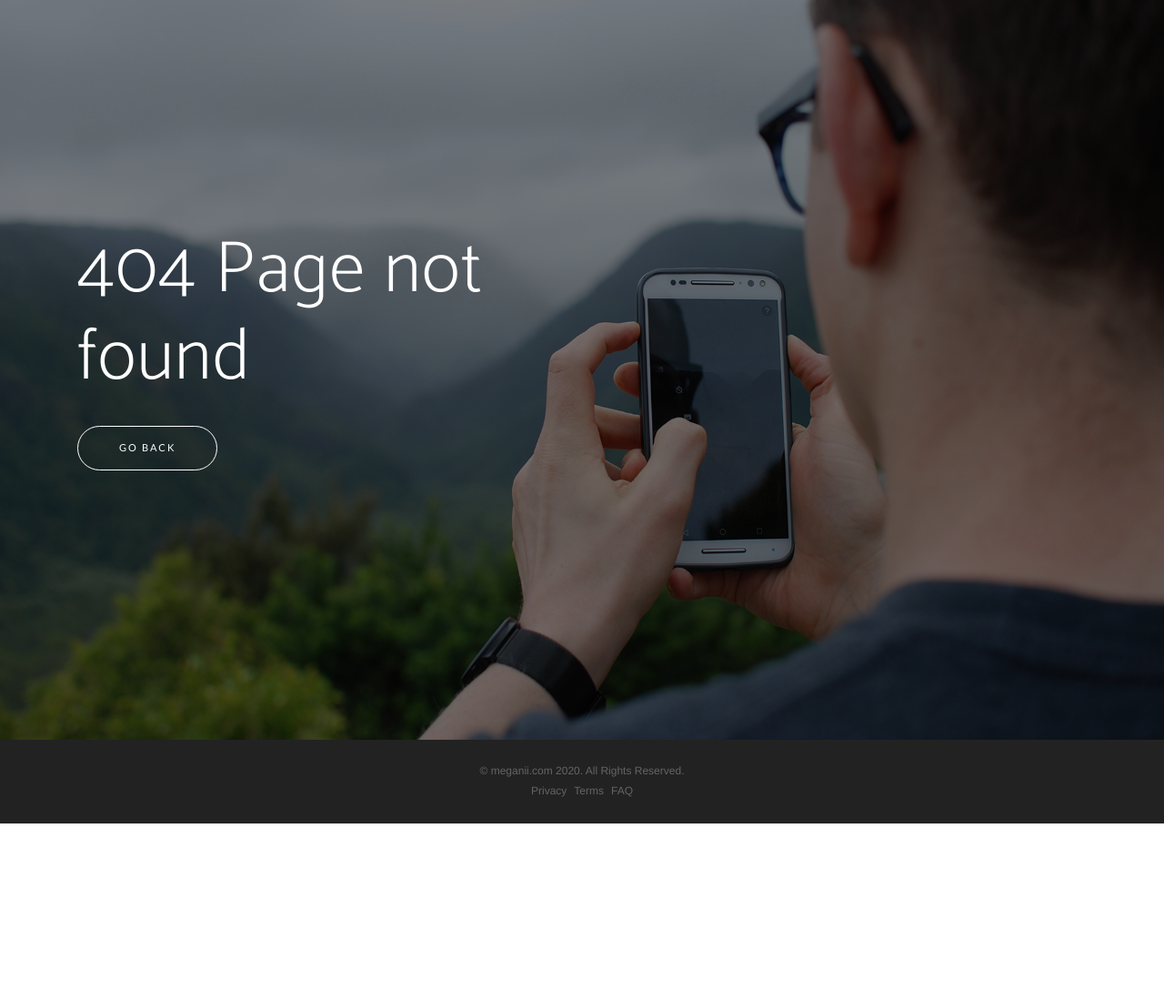
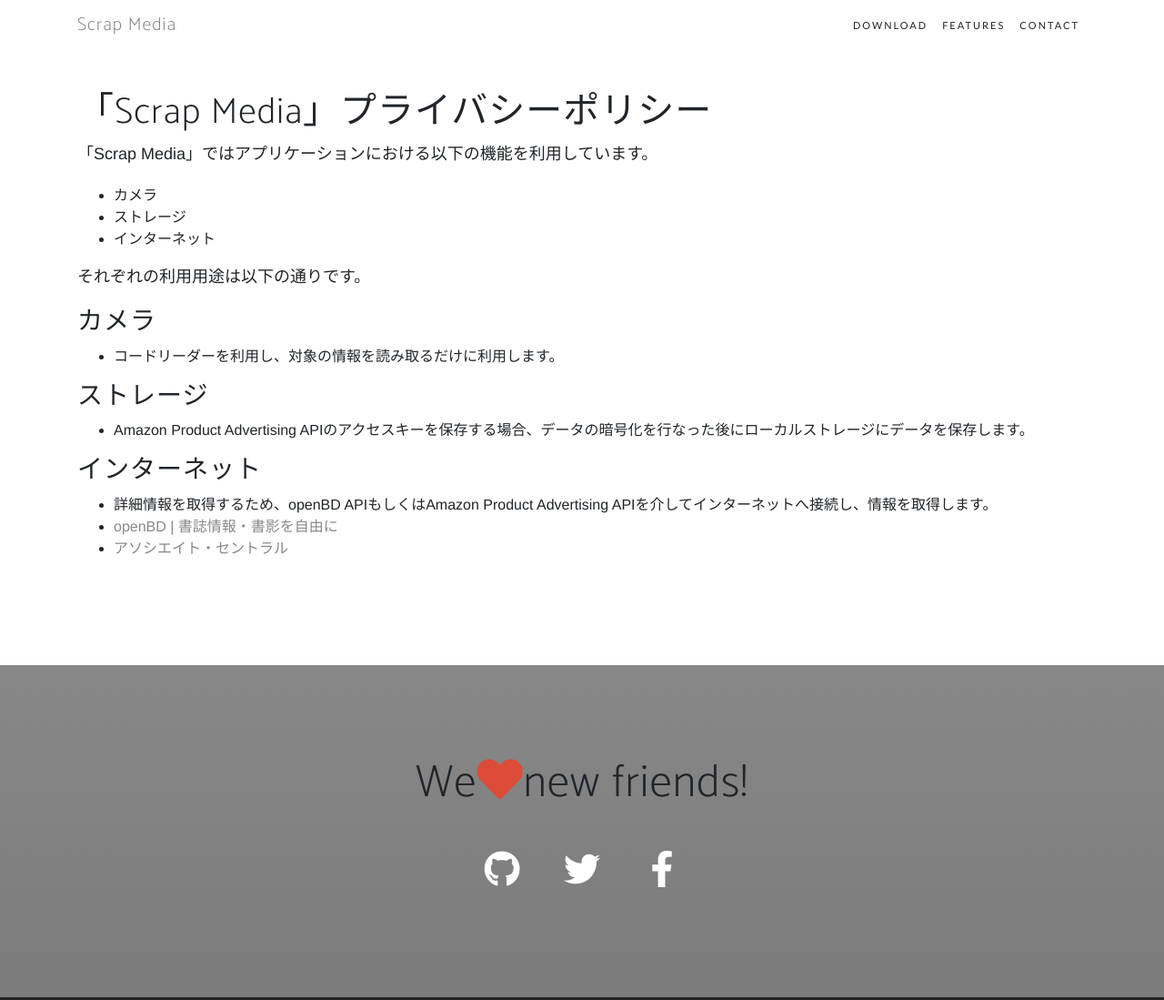
Before and after one commit to meganii/flutter-scrapmedia-landing-page, a Gatsby site: page /privacy in a window 1280 px wide. Before the commit this address had no page. Shown: the top 1099 px of the page at 91% size. Before the commit the page ends 905 px from the top, so only its background shows below. Built offline with nearby package versions, Linux system fonts and the light colour scheme; Gatsby itself is replaced by a stand-in of ours; a web font is replaced by a local one.

Commit message:
Add privacy poricy

```diff
--- a/public/page-data/dev-404-page/page-data.json
+++ b/public/page-data/dev-404-page/page-data.json
@@ -1 +1 @@
-{"componentChunkName":"component---cache-dev-404-page-js","path":"/dev-404-page/","result":{"data":{"allSitePage":{"nodes":[{"path":"/404/"},{"path":"/"},{"path":"/404.html"}]}},"pageContext":{}}}
+{"componentChunkName":"component---cache-dev-404-page-js","path":"/dev-404-page/","result":{"data":{"allSitePage":{"nodes":[{"path":"/404/"},{"path":"/"},{"path":"/privacy/"},{"path":"/404.html"}]}},"pageContext":{}}}
--- /dev/null
+++ b/public/page-data/privacy/page-data.json
@@ -0,0 +1 @@
+{"componentChunkName":"component---src-pages-privacy-js","path":"/privacy/","result":{"pageContext":{}}}
--- a/src/assets/sass/_navbar.scss
+++ b/src/assets/sass/_navbar.scss
@@ -42,20 +42,20 @@
     @media (min-width: 992px) {
         border-color: transparent;
         background-color: transparent;
-        .navbar-brand {
-            color: fade(white, 70%);
-            &:hover,
-            &:focus {
-                color: white;
-            }
-        }
-        .navbar-nav > li > a,
-        .navbar-nav > li > a:focus {
-            color: fade-out(white, .3);
-            &:hover {
-                color: white;
-            }
-        }
+        // .navbar-brand {
+        //     color: fade(white, 70%);
+        //     &:hover,
+        //     &:focus {
+        //         color: white;
+        //     }
+        // }
+        // .navbar-nav > li > a,
+        // .navbar-nav > li > a:focus {
+        //     color: fade-out(white, .3);
+        //     &:hover {
+        //         color: white;
+        //     }
+        // }
         &.navbar-shrink {
             border-color: fade-out($gray-darker, .9);
             background-color: white;
--- a/src/components/Footer.js
+++ b/src/components/Footer.js
@@ -7,7 +7,7 @@
         <p>&copy; meganii.com 2020. All Rights Reserved.</p>
         <ul className="list-inline">
           <li className="list-inline-item">
-            <a href="/#">Privacy</a>
+            <a href="/privacy">Privacy</a>
           </li>
           <li className="list-inline-item">
             <a href="/#">Terms</a>
--- a/src/components/Header.js
+++ b/src/components/Header.js
@@ -40,7 +40,7 @@
         id="mainNav"
       >
         <div className="container">
-          <a className="navbar-brand" href="#page-top">
+          <a className="navbar-brand" href="/">
             {config.siteTitle}
           </a>
           <button
--- /dev/null
+++ b/src/pages/privacy.js
@@ -0,0 +1,59 @@
+import React from 'react';
+
+import Layout from '../components/Layout';
+import Header from '../components/Header';
+import Footer from '../components/Footer';
+import Social from '../components/Social';
+
+const PrivacyPage = () => (
+  <Layout>
+    <Header />
+
+    <section className="privacy">
+      <div className="container">
+        <h1 className="section-heading">「Scrap Media」プライバシーポリシー</h1>
+        <div className="row">
+          <div className="col-md-12 mx-auto">
+            <p>「Scrap Media」ではアプリケーションにおける以下の機能を利用しています。</p>
+            <ul>
+              <li>カメラ</li>
+              <li>ストレージ</li>
+              <li>インターネット</li>
+            </ul>
+            <p>それぞれの利用用途は以下の通りです。</p>
+            <h3>カメラ</h3>
+            <ul>
+              <li>コードリーダーを利用し、対象の情報を読み取るだけに利用します。</li>
+            </ul>
+            <h3>ストレージ</h3>
+            <ul>
+              <li>Amazon Product Advertising APIのアクセスキーを保存する場合、データの暗号化を行なった後にローカルストレージにデータを保存します。</li>
+            </ul>
+            <h3>インターネット</h3>
+            <ul>
+              <li>詳細情報を取得するため、openBD APIもしくはAmazon Product Advertising APIを介してインターネットへ接続し、情報を取得します。</li>
+              <li><a href="https://openbd.jp/">openBD | 書誌情報・書影を自由に</a></li>
+              <li><a href="https://affiliate.amazon.co.jp/help/node/topic/GMEDADBTCJ9KD8DQ">アソシエイト・セントラル</a></li>
+            </ul>
+          </div>
+
+        </div>
+      </div>
+    </section>
+
+    <section className="contact bg-primary" id="contact">
+      <div className="container">
+        <h2>
+          We
+          <i className="fas fa-heart"></i>
+          new friends!
+        </h2>
+        <Social />
+      </div>
+    </section>
+
+    <Footer />
+  </Layout>
+);
+
+export default PrivacyPage;
```
